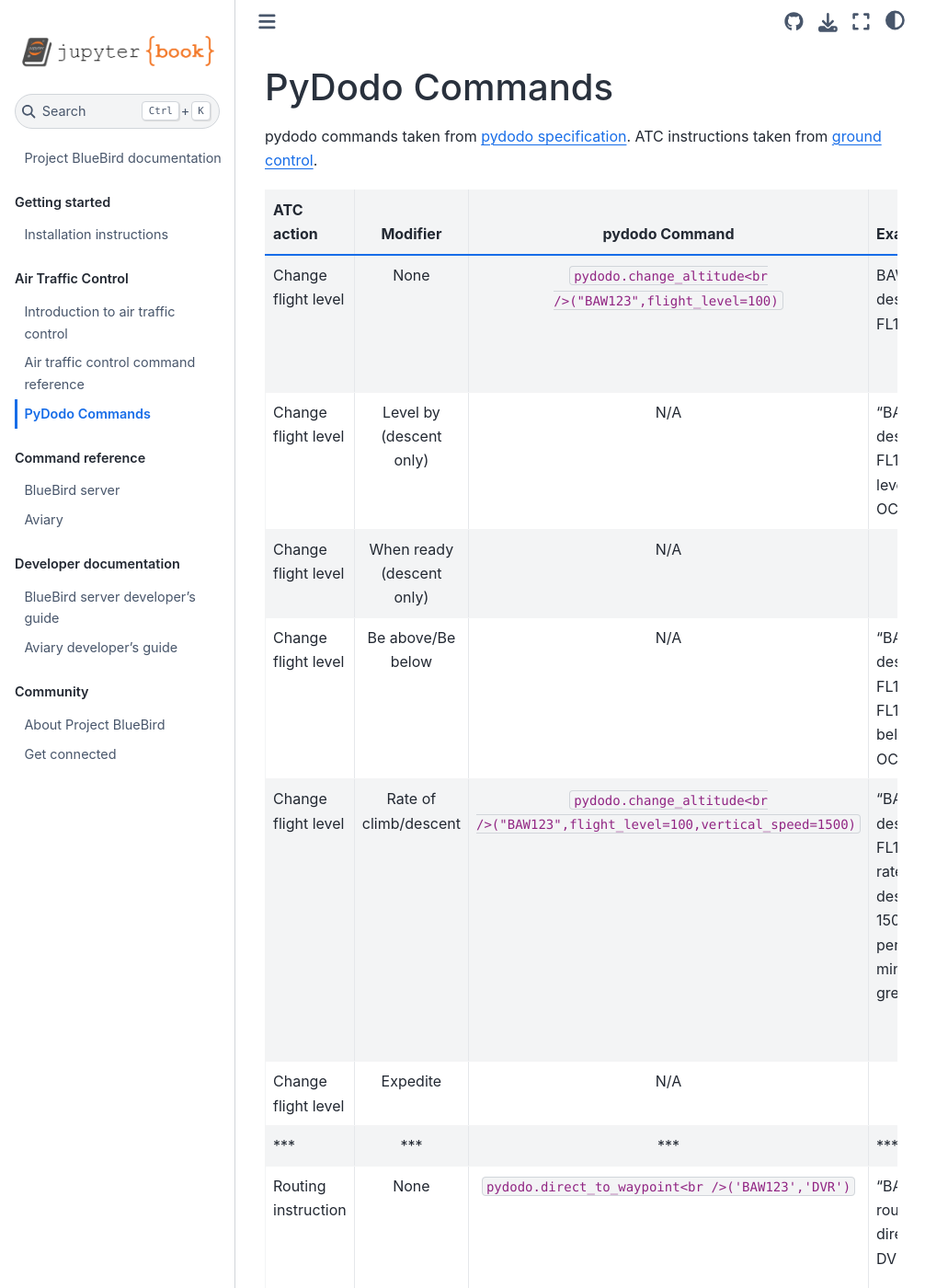
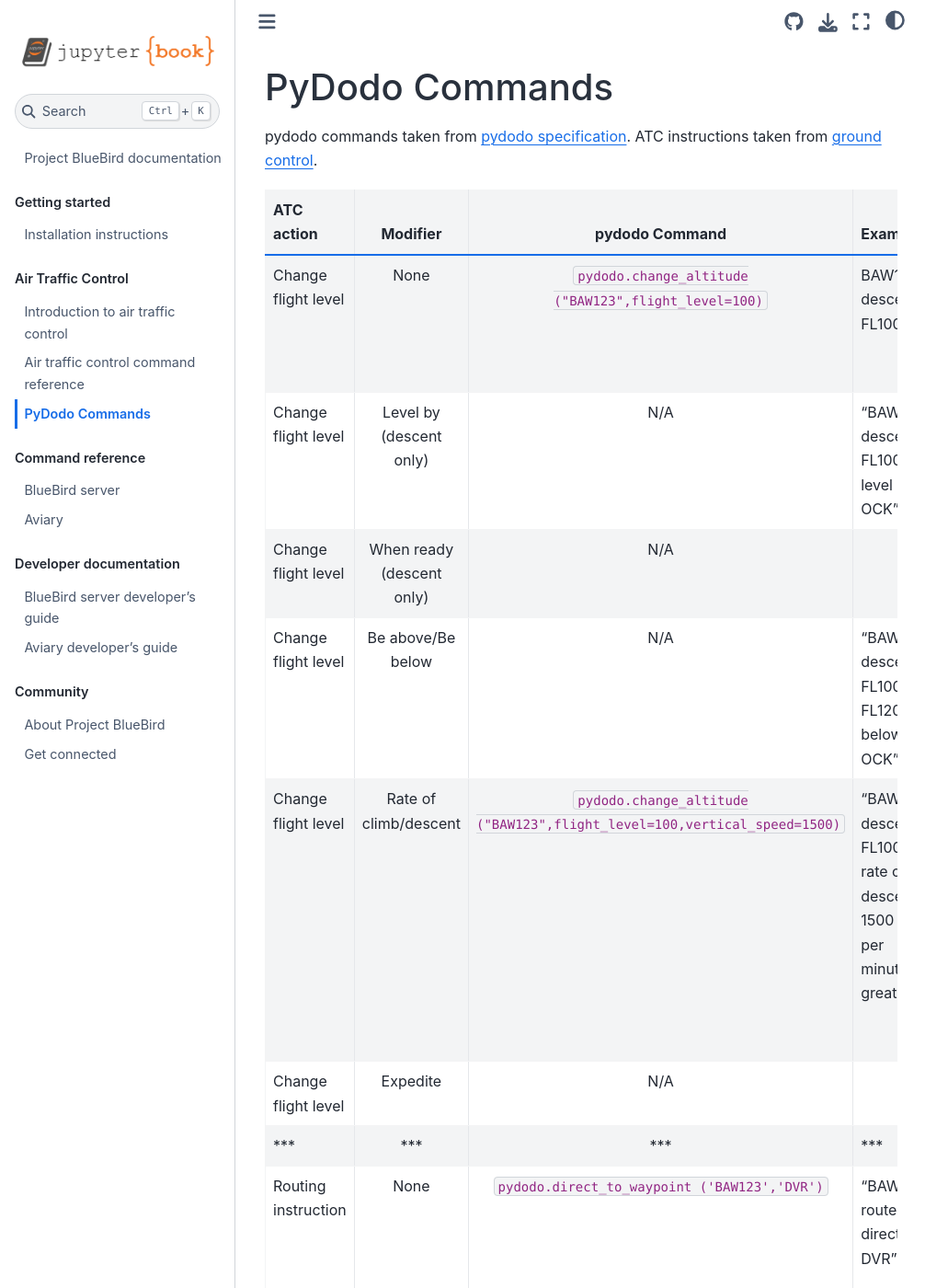
Before and after one commit to project-bluebird/docs, a Jupyter Book: the page built from atc/pydodo.md, in a window 1280 px wide and 1400 px high. Shown: the whole window at 92% size, without its empty margins (0-1031 px from the left). Built offline with Jupyter Book 1.0.4 settings and Sphinx 7.4.7 and the Sphinx Book theme 1.1.4, drawn with Linux system fonts in a browser that asks for light colours; pages that are not in the unit, such as notebooks, are missing from menus; some of the changed text lies outside the part shown.

```diff
--- a/atc/pydodo.md
+++ b/atc/pydodo.md
@@ -4,18 +4,18 @@ pydodo commands taken from [pydodo specification](https://github.com/alan-turing
 
 | ATC action | Modifier | pydodo Command | Example | Notes
 | :--| :--: | :--: | :-- | :-- |
-| Change flight level | None | `pydodo.change_altitude<br />("BAW123",flight_level=100)` | BAW123 descend FL100 | Use `flight_level` argument, not the `altitude` argument |
+| Change flight level | None | `pydodo.change_altitude ("BAW123",flight_level=100)` | BAW123 descend FL100 | Use `flight_level` argument, not the `altitude` argument |
 | Change flight level | Level by (descent only) | N/A | "BAW123 descend FL100 level by OCK" | ATC document suggests to use unmodified commands in first instance |
 | Change flight level | When ready (descent only) | N/A |  | |
 | Change flight level | Be above/Be below | N/A | "BAW123 descend FL100, be FL120 or below at OCK" | |
-| Change flight level | Rate of climb/descent| `pydodo.change_altitude<br />("BAW123",flight_level=100,vertical_speed=1500)`  | "BAW123 descend FL100, rate of descent 1500 feet per minute or greater" |Optional `vertical_speed` argument is documented but has not been demonstrated to work. Cannot confirm units are in feet/minute - cannot specify "or greater"|
+| Change flight level | Rate of climb/descent| `pydodo.change_altitude ("BAW123",flight_level=100,vertical_speed=1500)`  | "BAW123 descend FL100, rate of descent 1500 feet per minute or greater" |Optional `vertical_speed` argument is documented but has not been demonstrated to work. Cannot confirm units are in feet/minute - cannot specify "or greater"|
 | Change flight level | Expedite | N/A |  | |
 | *** | *** | *** | *** | *** |
-| Routing instruction | None | `pydodo.direct_to_waypoint<br />('BAW123','DVR')` | "BAW123 route direct to DVR" | Waypoint must be specified in the aircraft's `list_route`. Unsure if this is currently functional as `list_route` does not update to reflect specified waypoint as next waypoint |
-| Heading instruction | None | `pydodo.change_heading<br />('BAW123',heading=125)` | "BAW123 fly heading 125°"| Point the aircraft in a specified direction. |
+| Routing instruction | None | `pydodo.direct_to_waypoint ('BAW123','DVR')` | "BAW123 route direct to DVR" | Waypoint must be specified in the aircraft's `list_route`. Unsure if this is currently functional as `list_route` does not update to reflect specified waypoint as next waypoint |
+| Heading instruction | None | `pydodo.change_heading ('BAW123',heading=125)` | "BAW123 fly heading 125°"| Point the aircraft in a specified direction. |
 | Heading instruction | None | N/A | "BAW123 turn left/right 10°"| Heading instruction given as relative heading to aircraft once it's on a straight portion of the route |
 | Heading instruction | None | N/A | "BAW123 continue present heading" |  |
 | *** | *** | *** | *** | *** |
 | Change speed - Mach instruction | None | N/A |  | Used for flight levels typically > 250 |
-| Change speed - Knots instruction | None | `pydodo.change_speed<br />('BAW123',speed=220)` | "BAW123, fly speed 220 knots" | Used for flight levels typically < 250 |
+| Change speed - Knots instruction | None | `pydodo.change_speed ('BAW123',speed=220)` | "BAW123, fly speed 220 knots" | Used for flight levels typically < 250 |
 | Change speed - Knots instruction | Set speed or greater | N/A | "BAW123, fly speed 250 knots or greater" |  |
```
